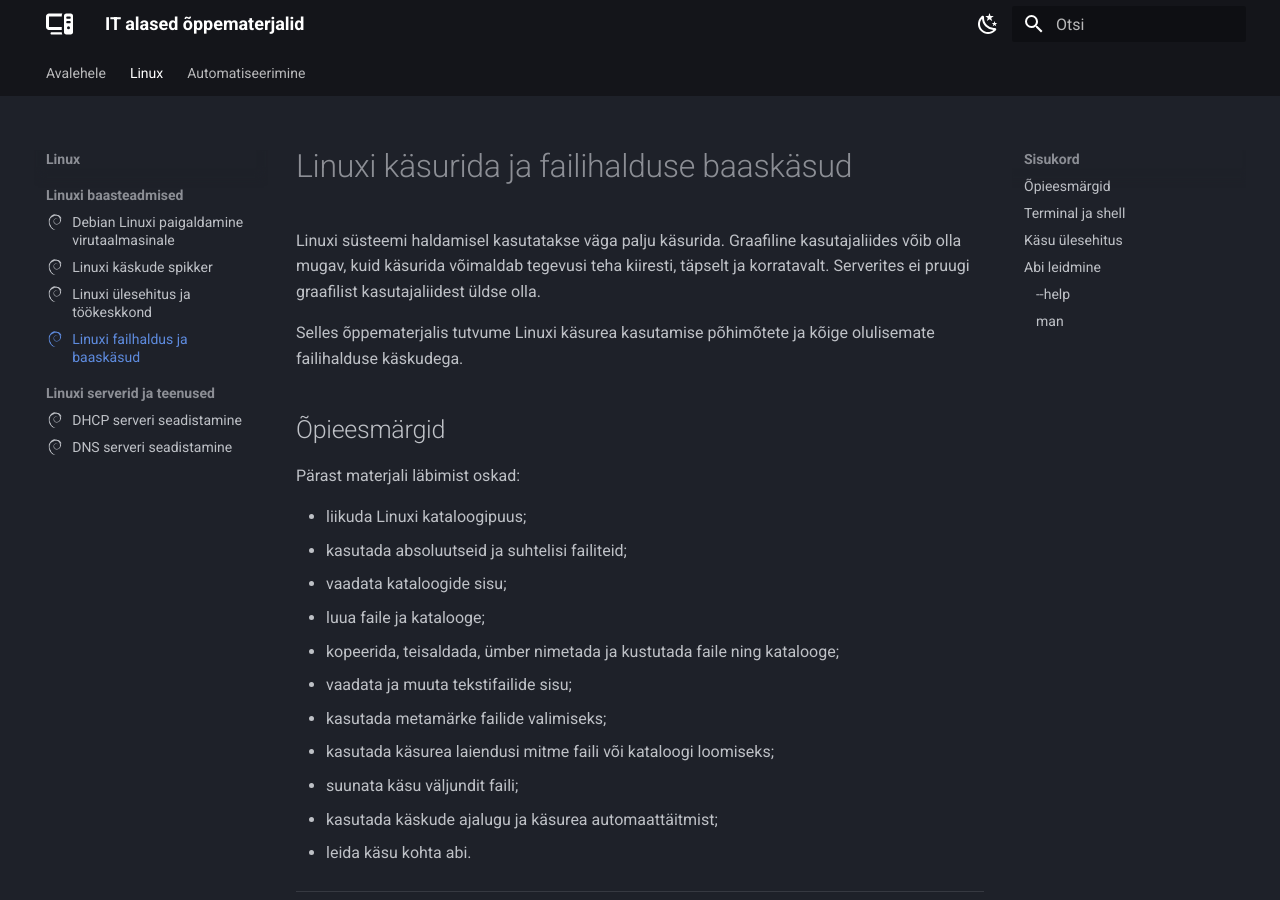
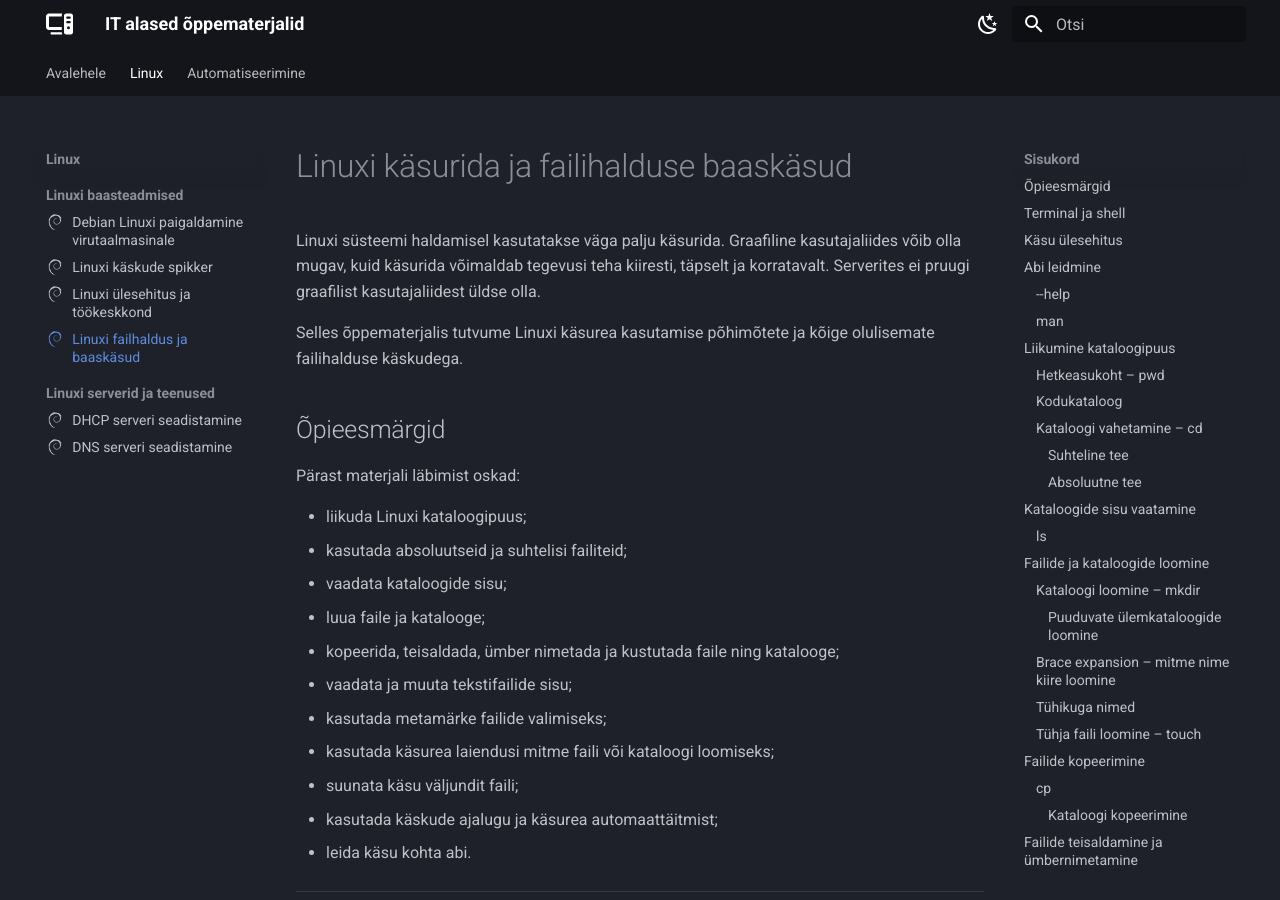
Before and after one commit to priitpaap/priitpaap.github.io, an MkDocs documentation site: the page built from docs/linux/failihalduse-baaskasud.md, in a window 1280 px wide and 900 px high. Built offline with MkDocs 1.6.1 and Material for MkDocs 9.7.7, drawn with Linux system fonts in a browser that asks for light colours.

Commit message:
Update failihalduse-baaskasud.md

````diff
--- a/docs/linux/failihalduse-baaskasud.md
+++ b/docs/linux/failihalduse-baaskasud.md
@@ -145,9 +145,9 @@
 
 ---
 
-# Liikumine kataloogipuus
+## Liikumine kataloogipuus
 
-## Hetkeasukoht – `pwd`
+### Hetkeasukoht – `pwd`
 
 Käsk `pwd` (*print working directory*) näitab, millises kataloogis parajasti asud.
 
@@ -163,7 +163,7 @@
 
 ---
 
-## Kodukataloog
+### Kodukataloog
 
 Tavakasutajate kodukataloogid asuvad tavaliselt `/home` all.
 
@@ -195,7 +195,7 @@
 
 ---
 
-## Kataloogi vahetamine – `cd`
+### Kataloogi vahetamine – `cd`
 
 `cd` (*change directory*) muudab aktiivset kataloogi.
 
@@ -227,7 +227,7 @@
 cd -
 ```
 
-### Suhteline tee
+#### Suhteline tee
 
 Kui asud kataloogis `/home/student`, siis:
 
@@ -241,7 +241,7 @@
 /home/student/ajutine
 ```
 
-### Absoluutne tee
+#### Absoluutne tee
 
 Absoluutne tee algab juurkataloogist `/`:
 
@@ -254,9 +254,9 @@
 
 ---
 
-# Kataloogide sisu vaatamine
+## Kataloogide sisu vaatamine
 
-## `ls`
+### `ls`
 
 Käsk `ls` kuvab kataloogi sisu.
 
@@ -300,9 +300,9 @@
 
 ---
 
-# Failide ja kataloogide loomine
+## Failide ja kataloogide loomine
 
-## Kataloogi loomine – `mkdir`
+### Kataloogi loomine – `mkdir`
 
 Ühe kataloogi loomine:
 
@@ -322,7 +322,7 @@
 mkdir ajutine/failid1
 ```
 
-### Puuduvate ülemkataloogide loomine
+#### Puuduvate ülemkataloogide loomine
 
 Võti `-p` loob vajadusel ka puuduvad ülemkataloogid:
 
@@ -334,7 +334,7 @@
 
 ---
 
-## Brace expansion – mitme nime kiire loomine
+### Brace expansion – mitme nime kiire loomine
 
 Bash võimaldab looksulgudega genereerida mitu nime.
 
@@ -380,7 +380,7 @@
 
 ---
 
-## Tühikuga nimed
+### Tühikuga nimed
 
 Shell kasutab tühikut käskude osade eraldamiseks. Seetõttu tuleb tühikut sisaldav nimi kirjutada jutumärkidesse:
 
@@ -413,7 +413,7 @@
 
 ---
 
-## Tühja faili loomine – `touch`
+### Tühja faili loomine – `touch`
 
 Tühja faili saab luua käsuga:
 
@@ -431,9 +431,9 @@
 
 ---
 
-# Failide kopeerimine
+## Failide kopeerimine
 
-## `cp`
+### `cp`
 
 Faili kopeerimine:
 
@@ -453,7 +453,7 @@
 cp andmed.txt andmed-varukoopia.txt
 ```
 
-### Kataloogi kopeerimine
+#### Kataloogi kopeerimine
 
 Kataloogi koos sisuga kopeerimiseks kasutatakse rekursiivset võtit `-r`:
 
@@ -470,9 +470,9 @@
 
 ---
 
-# Failide teisaldamine ja ümbernimetamine
+## Failide teisaldamine ja ümbernimetamine
 
-## `mv`
+### `mv`
 
 `mv` (*move*) teisaldab faili või kataloogi.
 
@@ -488,7 +488,7 @@
 
 Erinevalt `cp` käsust ei ole kataloogi teisaldamiseks tavaliselt `-r` võtit vaja.
 
-### Faili ümbernimetamine
+#### Faili ümbernimetamine
 
 Linuxis kasutatakse sama käsku ka ümbernimetamiseks:
 
@@ -496,7 +496,7 @@
 mv data1.txt ajutised_andmed
 ```
 
-### Teisaldamine ja ümbernimetamine korraga
+#### Teisaldamine ja ümbernimetamine korraga
 
 ```bash
 mv /srv/ohoo ~/ajutine/failid4
@@ -509,9 +509,9 @@
 
 ---
 
-# Failide kustutamine
+## Failide kustutamine
 
-## `rm`
+### `rm`
 
 Faili kustutamine:
 
@@ -528,7 +528,7 @@
 !!! danger "Linuxis ei ole käsurea `rm`-il tavaliselt prügikasti"
     Käsuga `rm` kustutatud faili ei saa tavaliselt graafilise töölaua prügikastist taastada. Kontrolli enne Enteri vajutamist hoolikalt faili nime ja asukohta.
 
-### Kataloogi kustutamine
+#### Kataloogi kustutamine
 
 Kataloogi ja selle sisu kustutamiseks kasutatakse:
 
@@ -548,7 +548,7 @@
 rmdir kataloog
 ```
 
-### Kinnituse küsimine
+#### Kinnituse küsimine
 
 ```bash
 rm -i fail.txt
@@ -565,11 +565,11 @@
 
 ---
 
-# Metamärgid
+## Metamärgid
 
 Shell võimaldab failinimede valimiseks kasutada metamärke (*wildcards*).
 
-## `*` – suvaline märkide jada
+### `*` – suvaline märkide jada
 
 ```bash
 ls *.txt
@@ -598,7 +598,7 @@
     rm *.txt
     ```
 
-## `?` – üks suvaline märk
+### `?` – üks suvaline märk
 
 ```bash
 ls fail?.txt
@@ -620,9 +620,9 @@
 
 ---
 
-# Tekstifailide sisu vaatamine
+## Tekstifailide sisu vaatamine
 
-## `cat`
+### `cat`
 
 Lühikese tekstifaili sisu kuvamiseks:
 
@@ -640,7 +640,7 @@
 
 ---
 
-## `less`
+### `less`
 
 Pikema faili vaatamiseks:
 
@@ -662,7 +662,7 @@
 
 ---
 
-## `head`
+### `head`
 
 Faili alguse kuvamiseks:
 
@@ -692,7 +692,7 @@
 
 ---
 
-## `tail`
+### `tail`
 
 Faili lõpu kuvamiseks:
 
@@ -716,7 +716,7 @@
 
 ---
 
-# Tekstifailide muutmine
+## Tekstifailide muutmine
 
 Linuxis on palju tekstiredaktoreid. Alustamiseks sobib hästi **nano**.
 
@@ -746,11 +746,11 @@
 
 ---
 
-# Väljundi suunamine faili
+## Väljundi suunamine faili
 
 Linuxis saab programmi väljundi terminali asemel faili suunata.
 
-## `>` – kirjuta väljund faili
+### `>` – kirjuta väljund faili
 
 ```bash
 hostnamectl > ajalugu.txt
@@ -771,7 +771,7 @@
 
 ---
 
-## `>>` – lisa väljund faili lõppu
+### `>>` – lisa väljund faili lõppu
 
 ```bash
 uptime >> ajalugu.txt
@@ -794,7 +794,7 @@
 
 ---
 
-# Toru `|`
+## Toru `|`
 
 Toru (*pipe*) saadab ühe käsu väljundi teise käsu sisendiks.
 
@@ -818,11 +818,11 @@
 
 ---
 
-# Käskude ajalugu
+## Käskude ajalugu
 
 Bash säilitab varem sisestatud käske.
 
-## `history`
+### `history`
 
 ```bash
 history
@@ -839,7 +839,7 @@
 !!! warning
     `history -c` kustutab aktiivse shelli käsuajaloo. Seda ei ole tavapärases töös põhjust sageli kasutada.
 
-### Varasema käsu leidmine
+#### Varasema käsu leidmine
 
 Vajuta:
 
@@ -853,7 +853,7 @@
 
 ---
 
-# TAB-automaattäitmine
+## TAB-automaattäitmine
 
 `Tab` on Linuxi käsureal üks olulisemaid klahve.
 
@@ -878,9 +878,9 @@
 
 ---
 
-# Failide allalaadimine käsurealt
+## Failide allalaadimine käsurealt
 
-## `wget`
+### `wget`
 
 `wget` võimaldab faili veebist alla laadida.
 
@@ -904,7 +904,7 @@
 
 ---
 
-# Skripti käivitamine
+## Skripti käivitamine
 
 Shelliskript on tekstifail, mis sisaldab käske.
 
@@ -914,7 +914,7 @@
 setup.sh
 ```
 
-## Käivitamine Bashiga
+### Käivitamine Bashiga
 
 Skripti saab käivitada Bashile argumendina:
 
@@ -924,7 +924,7 @@
 
 Sel juhul ei pea skriptil endal olema käivitusõigust.
 
-## Käivitamine failina
+### Käivitamine failina
 
 Kui skriptil on sobiv *shebang* ja käivitusõigus, saab seda käivitada:
 
@@ -951,7 +951,7 @@
 
 ---
 
-# `sudo`
+## `sudo`
 
 Mõned süsteemi muutvad käsud vajavad administraatori õigusi.
 
@@ -970,11 +970,11 @@
 
 ---
 
-# Mõned kasulikud süsteemikäsud
+## Mõned kasulikud süsteemikäsud
 
 Kuigi need ei ole otseselt failihalduskäsud, kasutatakse neid sageli koos failitoimingutega.
 
-## `whoami`
+### `whoami`
 
 Näitab aktiivse kasutaja nime:
 
@@ -982,7 +982,7 @@
 whoami
 ```
 
-## `hostnamectl`
+### `hostnamectl`
 
 Kuvab süsteemi ja arvuti nime kohta infot:
 
@@ -990,7 +990,7 @@
 hostnamectl
 ```
 
-## `uptime`
+### `uptime`
 
 Näitab muu hulgas, kui kaua süsteem on töötanud:
 
@@ -1007,9 +1007,9 @@
 
 ---
 
-# Mitme käsu ühendamine
+## Mitme käsu ühendamine
 
-## `;`
+### `;`
 
 Käsud täidetakse järjest sõltumata sellest, kas eelmine õnnestus:
 
@@ -1017,7 +1017,7 @@
 pwd ; ls
 ```
 
-## `&&`
+### `&&`
 
 Järgmine käsk täidetakse ainult siis, kui eelmine õnnestus:
 
@@ -1027,7 +1027,7 @@
 
 See on kasulik juhul, kui teisel käsul on mõtet ainult esimese õnnestumise korral.
 
-## `||`
+### `||`
 
 Järgmine käsk täidetakse ainult siis, kui eelmine ebaõnnestus:
 
@@ -1037,7 +1037,7 @@
 
 ---
 
-# Olulisemad klahvikombinatsioonid
+## Olulisemad klahvikombinatsioonid
 
 | Klahv | Tegevus |
 |---|---|
@@ -1058,7 +1058,7 @@
 
 ---
 
-# Praktiline näide
+## Praktiline näide
 
 Oletame, et asud kasutaja `student` kodukataloogis.
 
@@ -1119,7 +1119,7 @@
 
 ---
 
-# Enne kustutamist kontrolli
+## Enne kustutamist kontrolli
 
 Linuxi administraatori üks kasulikumaid harjumusi on enne muutvat või kustutavat käsku kontrollida, mida käsk mõjutab.
 
@@ -1154,7 +1154,7 @@
 
 ---
 
-# Kokkuvõte
+## Kokkuvõte
 
 Linuxi failihalduses kasutatakse kõige sagedamini järgmisi käske:
 
@@ -1190,7 +1190,7 @@
 
 ---
 
-## Kontrollküsimused
+### Kontrollküsimused
 
 1. Mis vahe on terminalil ja shellil?
 2. Mida näitab `pwd`?
````
